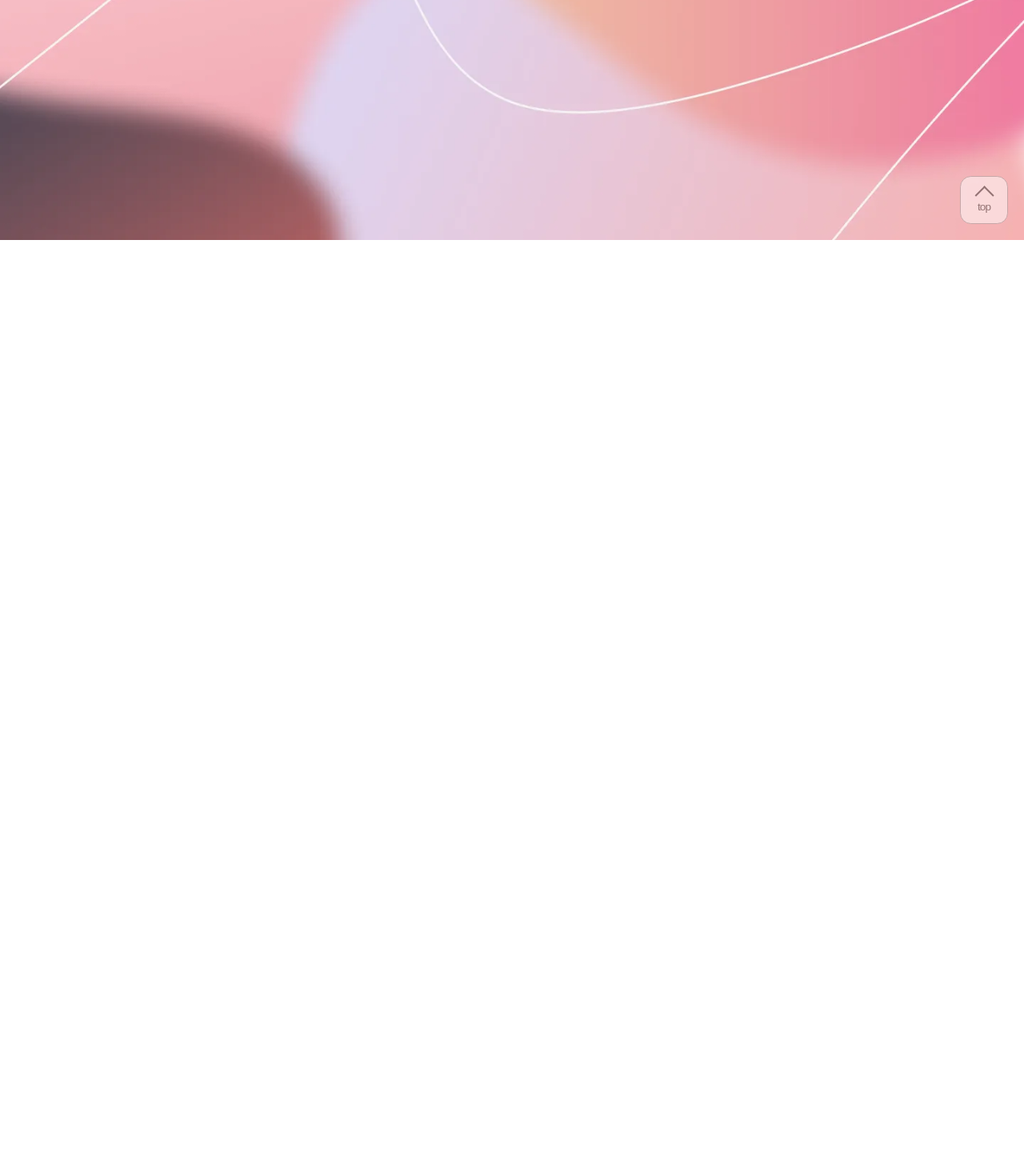
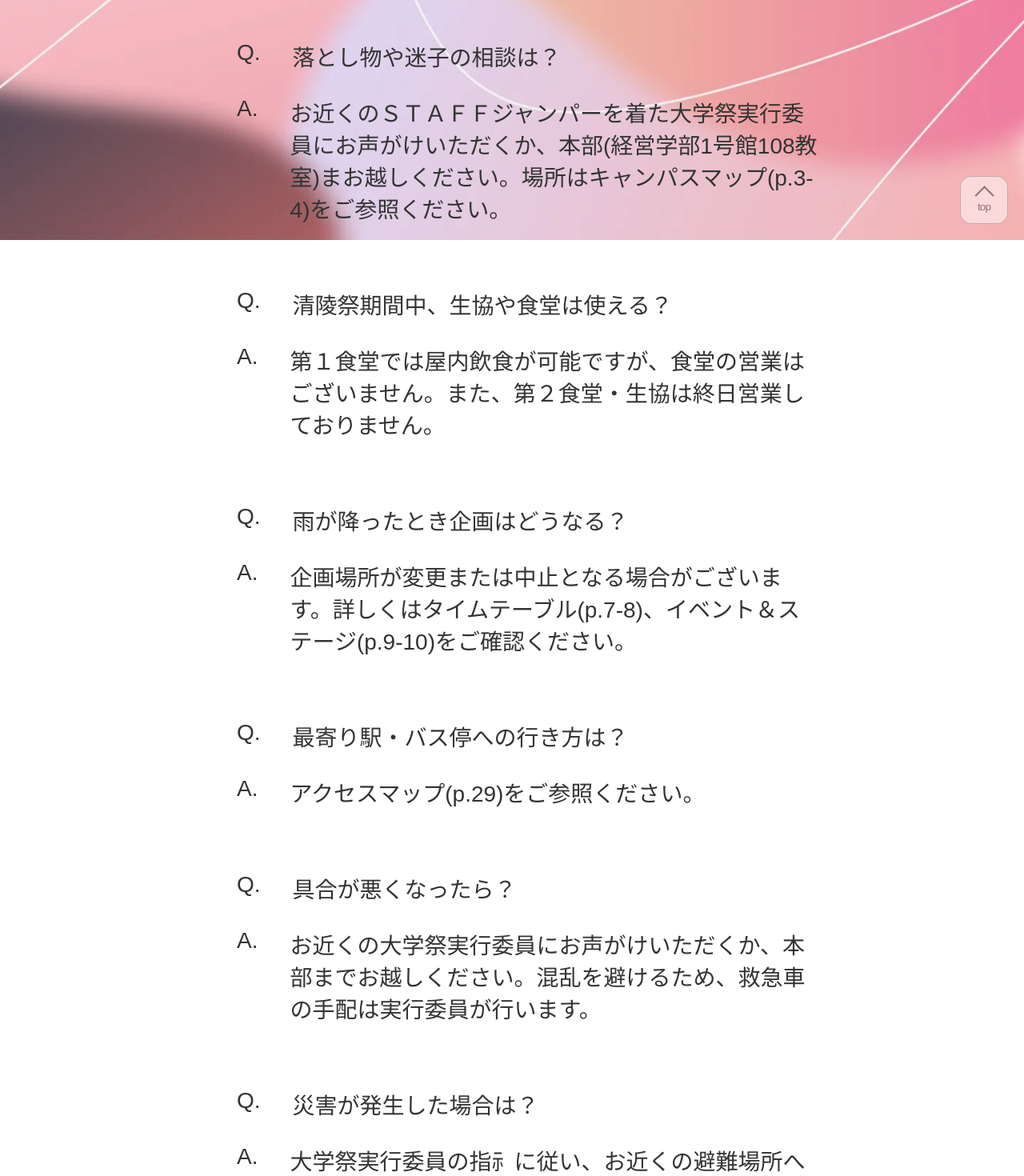
Before and after one commit to ynufes-tech/ynufes-seiryo24, a Nuxt app: page /faq in a window 1280 px wide. Before the commit this address had no page. Shown: the part 500-1970 px from the top of the page at 80% size. Before the commit the page ends 800 px from the top, so only its background shows below. Built offline with nearby package versions, Linux system fonts and the light colour scheme.

Commit message:
page作成

```diff
--- /dev/null
+++ b/pages/faq/index.vue
@@ -0,0 +1,150 @@
+<script lang="ts" setup></script>
+<template>
+  <div class="page-root">
+    <div class="faq-page">
+      <HeaderPageIcon />
+      <PageTitle :title="'FAQ'" :sub-title="'よくある質問'" />
+      <div class="inner-faq-page">
+        <div class="section-wrapper">
+          <div class="question-wrapper">
+            <p class="question-number">Q.</p>
+            <p class="question-content">落とし物や迷子の相談は？</p>
+          </div>
+          <div class="answer-wrapper">
+            <p class="answer-number">A.</p>
+            <p class="answer-content">
+              お近くのＳＴＡＦＦジャンパーを着た大学祭実⾏委員にお声がけいただくか、本部(経営学部1号館108教室)まお越しください。場所はキャンパスマップ(p.3-4)をご参照ください。
+            </p>
+          </div>
+        </div>
+        <div class="section-wrapper">
+          <div class="question-wrapper">
+            <p class="question-number">Q.</p>
+            <p class="question-content">清陵祭期間中、生協や食堂は使える？</p>
+          </div>
+          <div class="answer-wrapper">
+            <p class="answer-number">A.</p>
+            <p class="answer-content">
+              第１食堂では屋内飲食が可能ですが、食堂の営業はございません。また、第２食堂・⽣協は終⽇営業しておりません。
+            </p>
+          </div>
+        </div>
+        <div class="section-wrapper">
+          <div class="question-wrapper">
+            <p class="question-number">Q.</p>
+            <p class="question-content">雨が降ったとき企画はどうなる？</p>
+          </div>
+          <div class="answer-wrapper">
+            <p class="answer-number">A.</p>
+            <p class="answer-content">
+              企画場所が変更または中⽌となる場合がございます。詳しくはタイムテーブル(p.7-8)、イベント＆ステージ(p.9-10)をご確認ください。
+            </p>
+          </div>
+        </div>
+        <div class="section-wrapper">
+          <div class="question-wrapper">
+            <p class="question-number">Q.</p>
+            <p class="question-content">最寄り駅・バス停への行き方は？</p>
+          </div>
+          <div class="answer-wrapper">
+            <p class="answer-number">A.</p>
+            <p class="answer-content">アクセスマップ(p.29)をご参照ください。</p>
+          </div>
+        </div>
+        <div class="section-wrapper">
+          <div class="question-wrapper">
+            <p class="question-number">Q.</p>
+            <p class="question-content">具合が悪くなったら？</p>
+          </div>
+          <div class="answer-wrapper">
+            <p class="answer-number">A.</p>
+            <p class="answer-content">
+              お近くの大学祭実⾏委員にお声がけいただくか、本部までお越しください。混乱を避けるため、救急⾞の手配は実⾏委員が⾏います。
+            </p>
+          </div>
+        </div>
+        <div class="section-wrapper">
+          <div class="question-wrapper">
+            <p class="question-number">Q.</p>
+            <p class="question-content">災害が発生した場合は？</p>
+          </div>
+          <div class="answer-wrapper">
+            <p class="answer-number">A.</p>
+            <p class="answer-content">
+              大学祭実⾏委員の指⺬に従い、お近くの避難場所へ避難してください。避難場所は理⼯学系研究図書館付近、野外⾳楽堂、都市科学部棟裏です。場所はキャンパスマップ(p.3-4)をご参照ください。
+            </p>
+          </div>
+        </div>
+        <p>
+          その他お困りの際は、近くにいるＳＴＡＦＦと書かれたジャンパー・Ｔシャツを着ている大学祭実⾏委員にお聞きいただくか、本部にお越しください。
+        </p>
+      </div>
+    </div>
+  </div>
+</template>
+
+<style lang="scss" scoped>
+@use "@/assets/scss/_breakpoint.scss" as *;
+
+.inner-faq-page {
+  position: relative;
+  top: 500px;
+  left: 20%;
+  width: 60%;
+  padding-bottom: 20%;
+  @include md {
+    top: 350px;
+  }
+  @include sm {
+    top: 250px;
+  }
+}
+.section-wrapper {
+  display: flex;
+  flex-direction: column;
+  margin-top: 50px;
+  @include md {
+    margin-top: 40px;
+  }
+  @include sm {
+    margin-top: 30px;
+  }
+}
+.question-wrapper,
+.answer-wrapper {
+  display: flex;
+  flex-direction: row;
+  margin-bottom: 30px;
+  @include md {
+    flex-direction: column;
+    margin-bottom: 20px;
+  }
+  @include sm {
+    margin-bottom: 10px;
+  }
+}
+.question-number,
+.answer-number {
+  margin: 0 40px;
+  height: fit-content;
+  width: fit-content;
+  @include md {
+    margin: 0 0;
+  }
+}
+.question-content,
+.answer-content {
+  height: fit-content;
+  width: fit-content;
+  margin: 0 0;
+}
+*p {
+  font-size: 28px;
+  @include md {
+    font-size: 20px;
+  }
+  @include sm {
+    font-size: 12px;
+  }
+}
+</style>
```
